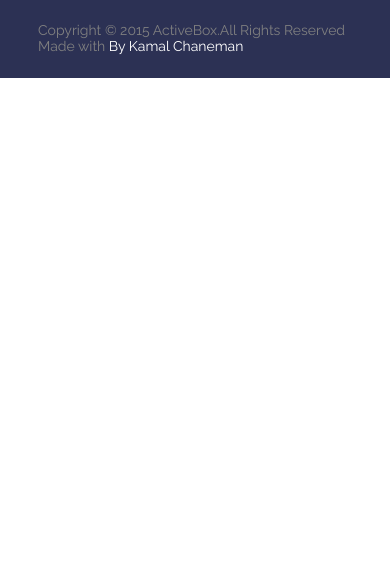
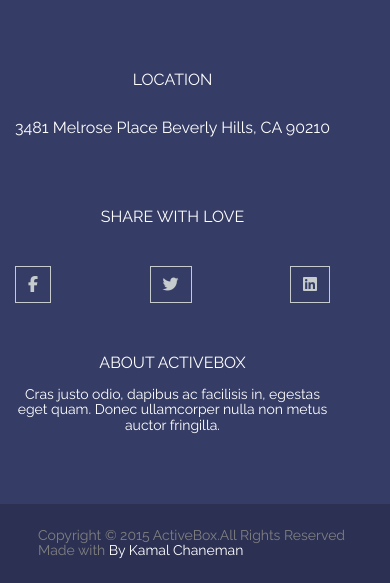
Before and after one commit to Kristina-Pochtovaya/site_template, a website built with Parcel: page index.html in a window 390 px wide. Shown: the part 994-1577 px from the top of the page. Before the commit the page ends 1072 px from the top, so only its background shows below. Built offline with nearby package versions, Linux system fonts and the light colour scheme.

Commit message:
added social buttons block

```diff
--- a/index.html
+++ b/index.html
@@ -59,15 +59,17 @@
       </div>
     </header>
 
-    <!-- <div class="container">
+    <section class="social-buttons">
+      <div class="container">
         <div class="content">
-          <div class="social-buttons">
           <div class="location">
             <p class="location__title">Location</p>
             <p class="location__address">
               3481 Melrose Place Beverly Hills, CA 90210
             </p>
           </div>
+          <div class="social-buttons-contacts">
+            <p class="social-buttons-contacts__title">Share with Love</p>
             <ul class="social-buttons-list">
               <li class="social-buttons-list__button">
                 <a href="#" class="facebook">
@@ -85,14 +87,17 @@
                 </a>
               </li>
             </ul>
+          </div>
           <div class="about">
-              <p class="about--title">About ActiveBox</p>
-              <p class="about--description">
-                Cras justo odio, dapibus ac facilisis in, egestas eget quam.
-                Donec ullamcorper nulla non metus auctor fringilla.
+            <p class="about__title">About ActiveBox</p>
+            <p class="about__description">
+              Cras justo odio, dapibus ac facilisis in, egestas eget quam. Donec
+              ullamcorper nulla non metus auctor fringilla.
             </p>
           </div>
-          </div> -->
+        </div>
+      </div>
+    </section>
 
     <footer class="footer">
       <div class="container">
--- a/src/scss/_mixins.scss
+++ b/src/scss/_mixins.scss
@@ -85,3 +85,10 @@
     background-color: rgba($background_active_color, 0.8);
   }
 }
+
+@mixin social-buttons-title {
+  text-align: center;
+  color: varibles.$default_color;
+  @include h-5();
+  text-transform: uppercase;
+}
--- a/src/scss/footer.scss
+++ b/src/scss/footer.scss
@@ -1,4 +1,3 @@
-@use './cdn';
 @use './varibles';
 @use './mixins';
 
--- a/src/scss/index.scss
+++ b/src/scss/index.scss
@@ -3,6 +3,7 @@
 @forward './varibles';
 @forward './mixins';
 @forward './main/main';
+@forward './social-buttons';
 @forward './footer';
 
 * {
--- /dev/null
+++ b/src/scss/social-buttons.scss
@@ -0,0 +1,146 @@
+@use './cdn';
+@use './varibles';
+@use './mixins';
+
+.social-buttons {
+  padding: 71px 0;
+  background-color: rgb(53, 60, 101);
+
+  .content {
+    display: flex;
+    flex-wrap: wrap;
+    justify-content: space-between;
+    margin: 0 -15px;
+
+    > * {
+      margin: 0 15px;
+      max-width: 370px;
+    }
+
+    .location {
+      &__title {
+        @include mixins.social-buttons-title();
+        margin-bottom: 29px;
+        text-align: center;
+      }
+
+      &__address {
+        @include mixins.h-5();
+        color: varibles.$default_color;
+        text-align: center;
+      }
+    }
+
+    .social-buttons-contacts {
+      &__title {
+        @include mixins.social-buttons-title();
+        margin-bottom: 49px;
+        text-align: center;
+      }
+
+      .social-buttons-list {
+        display: flex;
+        flex-wrap: wrap;
+        justify-content: space-between;
+        margin: 0 -15px;
+
+        li {
+          margin: 0 15px;
+          text-align: center;
+
+          a {
+            color: varibles.$social_button_color;
+            border: 1px solid varibles.$social_button_color;
+            padding: 10px 14px;
+          }
+        }
+      }
+    }
+
+    .about {
+      &__title {
+        @include mixins.social-buttons-title();
+        margin-bottom: 15px;
+        text-align: center;
+      }
+
+      &__description {
+        @include mixins.h-5();
+        color: varibles.$default_color;
+        text-align: center;
+      }
+    }
+  }
+}
+
+@media all and (max-width: 1024px) {
+  .social-buttons {
+    .container {
+      max-width: 984px;
+
+      .content {
+        flex-direction: column;
+        > * {
+          max-width: 315px;
+        }
+
+        .location {
+          margin-bottom: 69px;
+
+          &__title {
+            font-size: 16px;
+          }
+
+          &__address {
+            font-size: 16px;
+          }
+        }
+
+        .social-buttons-contacts {
+          margin-bottom: 59px;
+
+          &__title {
+            font-size: 16px;
+          }
+
+          .social-buttons-list {
+            a {
+              padding: 8px 12px;
+            }
+          }
+        }
+
+        .about {
+          &__title {
+            font-size: 16px;
+          }
+
+          &__description {
+            font-size: 14px;
+            line-height: 1.1;
+          }
+        }
+      }
+    }
+  }
+}
+
+@media all and (max-width: 320px) {
+  .social-buttons {
+    .container {
+      max-width: 280px;
+
+      .content {
+        > * {
+          max-width: 280px;
+        }
+
+        .social-buttons-list {
+          a {
+            padding: 9px 8px;
+          }
+        }
+      }
+    }
+  }
+}
```
Lines whose indentation alone changed are shown as unchanged.
